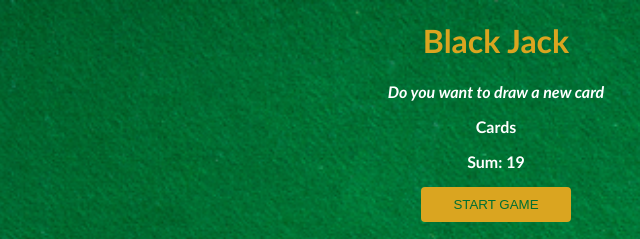
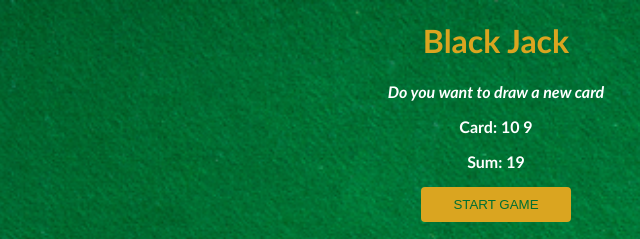
Before and after one commit to Riyaz5027/blackjack, a plain HTML site: page index.html in a window 1280 px wide. Both pictures are taken after a click on the button "START GAME". Shown: the top 239 px of the page, 144-784 px from the left. Drawn offline with Linux system fonts and the light colour scheme.

Commit message:
cards-el id addded

```diff
--- a/index.html
+++ b/index.html
@@ -6,7 +6,7 @@
 <body>
 <h1>Black Jack</h1>
 <p id="message-el">Want to play a game</p>
-<p>Cards</p>
+<p id="cards-el">Cards</p>
 <p id="sum-el">Sum:</p>
 <button onclick="startGame()">START GAME</button>
 <script src="script.js"></script>
--- a/script.js
+++ b/script.js
@@ -9,6 +9,7 @@ let message = ""
 //document.querySelector("#sum-el")
 
 function startGame() {
+    document.getElementById("cards-el").textContent="Card: " + " " + firstCard + " " + secondCard
     document.getElementById("sum-el").textContent="Sum: "+sum
     if (sum <= 20) {
         message = "Do you want to draw a new card"
```
